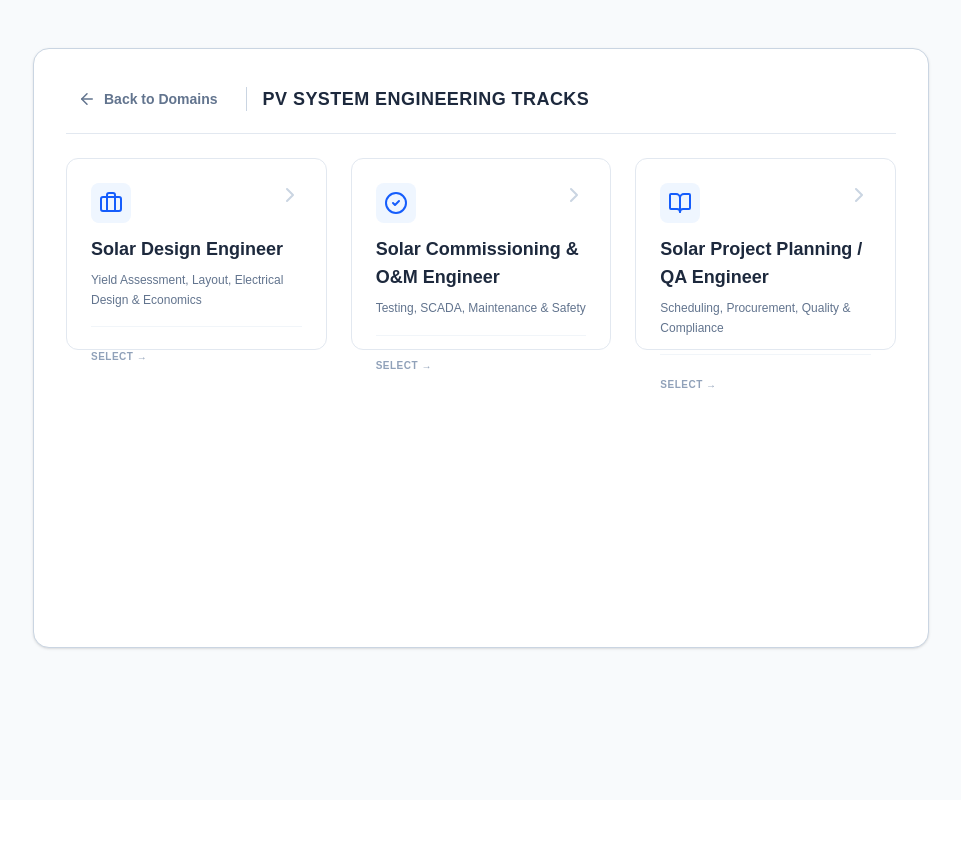
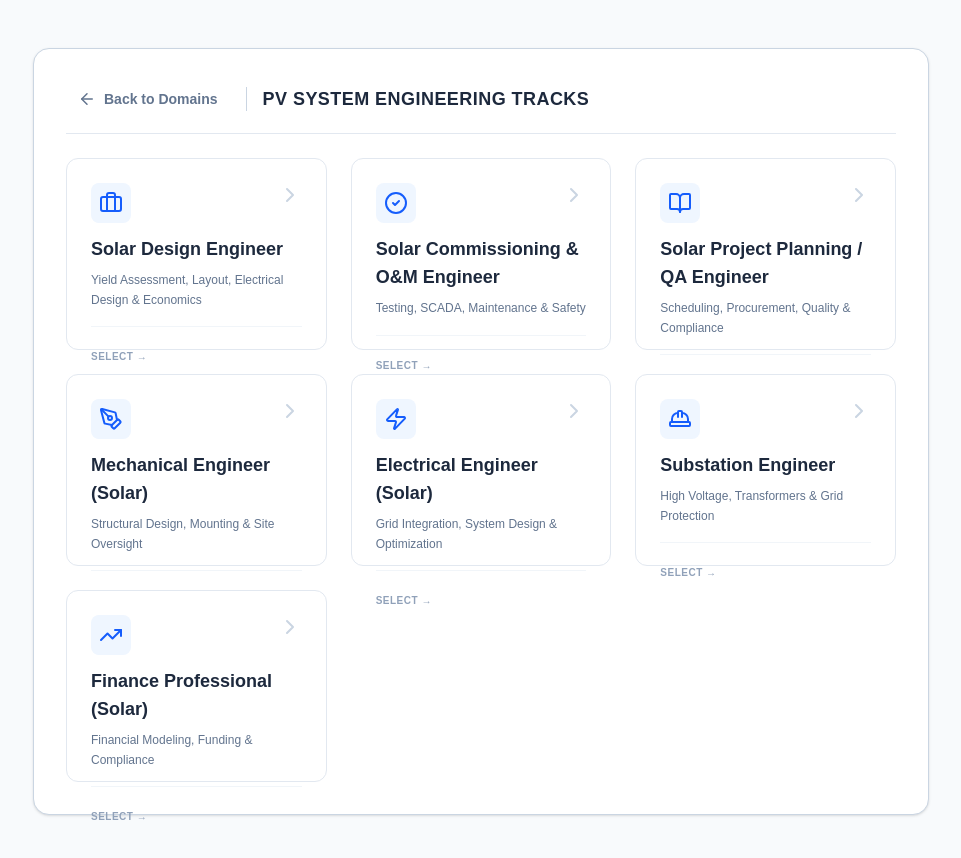
Before and after one commit to Emulsion24/Rezillion-Jobs, a Next.js app: page /skill-profile in a window 1280 px wide. Both pictures are taken after a click on the element 355 px from the left and 294 px from the top of the page. Shown: the top 858 px of the page, without its empty margins (159-1120 px from the left). Before the commit the page ends 800 px from the top, so only its background shows below. Built offline with nearby package versions, Linux system fonts and the light colour scheme.

Commit message:
add more roles in pv system

```diff
--- a/app/components/SolarDesignEngineerSection.tsx
+++ b/app/components/SolarDesignEngineerSection.tsx
@@ -13,11 +13,26 @@ import {
   ArrowLeft,
   ChevronRight,
   Plus,
-  X
+  X,
+  Zap,         // Added for Electrical/Substation
+  PenTool,     // Added for Mechanical Design
+  TrendingUp,  // Added for Finance
+  HardHat      // Added for Site/Safety
 } from 'lucide-react';
 
 // --- Types ---
-type RoleKey = "design" | "om" | "project" | "electrical" | "mechanical";
+// Updated to include new roles
+type RoleKey =
+  | "design"
+  | "om"
+  | "project"
+  | "electrical" // Existing Technician
+  | "mechanical" // Existing Technician
+  | "mech_eng"   // NEW
+  | "elec_eng"   // NEW
+  | "substation" // NEW
+  | "finance";   // NEW
+
 type ViewState = "root" | "pv_subroles" | "form";
 
 interface RowItem {
@@ -66,6 +81,7 @@ const createRow = (name: string = ""): RowItem => ({
 
 // --- CONSTANT DATA STRUCTURE ---
 const ROLES_DB: Record<RoleKey, RoleStructure> = {
+  // --- EXISTING PV ROLES ---
   design: {
     id: "design",
     label: "Solar Design Engineer",
@@ -254,9 +270,206 @@ const ROLES_DB: Record<RoleKey, RoleStructure> = {
       }
     ]
   },
+
+  // --- NEW ADDED ROLES (ENGINEERING) ---
+  mech_eng: {
+    id: "mech_eng",
+    label: "Mechanical Engineer (Solar)",
+    description: "Structural Design, Mounting Systems & Site Oversight",
+    sections: [
+      {
+        title: "1. Structural Design and Mounting Systems",
+        tools: [
+          createRow("AutoCAD"),
+          createRow("STAAD Pro"),
+          createRow("PVsyst")
+        ],
+        domain: [
+          createRow("Design racking, foundations, and support structures"),
+          createRow("Load analysis (wind, snow, seismic) for solar mounts"),
+          createRow("Develop cost-effective mounting solutions")
+        ]
+      },
+      {
+        title: "2. Project Execution and Site Oversight",
+        tools: [],
+        domain: [
+          createRow("Supervise fabrication, assembly, and installation"),
+          createRow("Coordinate with EPC teams for commissioning"),
+          createRow("Hands-on experience with fabrication & welding")
+        ]
+      },
+      {
+        title: "3. Quality Control and Maintenance",
+        tools: [],
+        domain: [
+          createRow("Perform inspections and troubleshoot mechanical issues"),
+          createRow("Optimize systems for performance"),
+          createRow("Ensure durability against environmental loads")
+        ]
+      },
+      {
+        title: "4. Innovation and Material Selection",
+        tools: [],
+        domain: [
+          createRow("Focus on corrosion resistance and efficiency"),
+          createRow("Develop solutions for hybrid systems/enclosures"),
+          createRow("Knowledge of standards (IS, IEC) & civil integration")
+        ]
+      }
+    ]
+  },
+  elec_eng: {
+    id: "elec_eng",
+    label: "Electrical Engineer (Solar)",
+    description: "System Design, Grid Integration & Power Electronics",
+    sections: [
+      {
+        title: "1. System Design and Integration",
+        tools: [
+          createRow("PVsyst"),
+          createRow("ETAP"),
+          createRow("MATLAB/Simulink"),
+          createRow("AutoCAD Electrical")
+        ],
+        domain: [
+          createRow("Engineer electrical layouts (inverters, cabling, grid)"),
+          createRow("Expertise in AC/DC systems & power electronics"),
+          createRow("Design schematics and circuit layouts")
+        ]
+      },
+      {
+        title: "2. Grid Interconnection and Optimization",
+        tools: [],
+        domain: [
+          createRow("Handle net metering & BESS integration"),
+          createRow("Performance monitoring for efficient energy flow"),
+          createRow("Compliance with codes (NEC, IEC, Indian Rules)")
+        ]
+      },
+      {
+        title: "3. Installation and Commissioning",
+        tools: [],
+        domain: [
+          createRow("Oversee wiring, testing, and startup of Arrays"),
+          createRow("Ensure compliance in MW-scale or rooftop projects"),
+          createRow("Coordination with mechanical/civil teams")
+        ]
+      },
+      {
+        title: "4. Troubleshooting and Maintenance",
+        tools: [],
+        domain: [
+          createRow("Diagnose faults and upgrade systems"),
+          createRow("Manage O&M for long-term reliability"),
+          createRow("Data analytics for yield prediction & fault detection")
+        ]
+      }
+    ]
+  },
+  substation: {
+    id: "substation",
+    label: "Substation Engineer",
+    description: "High-Voltage Design, Grid Protection & SCADA",
+    sections: [
+      {
+        title: "1. Substation Design and Construction",
+        tools: [
+          createRow("ETAP"),
+          createRow("PSCAD"),
+          createRow("AutoCAD"),
+          createRow("DigSILENT PowerFactory")
+        ],
+        domain: [
+          createRow("Develop high-voltage substations & switchgear"),
+          createRow("Transformer and stepping up power design"),
+          createRow("Layout and electrical drawings")
+        ]
+      },
+      {
+        title: "2. Grid Integration and Protection",
+        tools: [],
+        domain: [
+          createRow("Implement relays, SCADA, and protection systems"),
+          createRow("Expertise in protection devices (relays, breakers)"),
+          createRow("Risk management for intermittency and overloads")
+        ]
+      },
+      {
+        title: "3. Commissioning and Testing",
+        tools: [],
+        domain: [
+          createRow("Oversee buildup, inspections, and grid synchronization"),
+          createRow("Transient simulations for stability"),
+          createRow("Regulatory compliance")
+        ]
+      },
+      {
+        title: "4. Operations and Upgrades",
+        tools: [],
+        domain: [
+          createRow("Monitor performance and analyze faults"),
+          createRow("Expand substations for growing solar capacities"),
+          createRow("Leadership in EPC teams for budgeting")
+        ]
+      }
+    ]
+  },
+  finance: {
+    id: "finance",
+    label: "Finance Professional (Solar)",
+    description: "Project Finance, Modeling, Budgeting & Compliance",
+    sections: [
+      {
+        title: "1. Financial Modeling and Analysis",
+        tools: [
+          createRow("Microsoft Excel"),
+          createRow("PVsyst (financial modules)"),
+          createRow("Python for finance")
+        ],
+        domain: [
+          createRow("Build financial models (CAPEX/OPEX, IRR, Payback)"),
+          createRow("Sensitivity analysis for MW-scale/Rooftop"),
+          createRow("Yield and revenue forecasting integration")
+        ]
+      },
+      {
+        title: "2. Project Finance and Funding",
+        tools: [],
+        domain: [
+          createRow("Structure debt/equity financing"),
+          createRow("Negotiate with banks, NBFCs, and investors"),
+          createRow("Valuation in renewables")
+        ]
+      },
+      {
+        title: "3. Budgeting, Cost Control, and Reporting",
+        tools: [
+          createRow("Power BI/Tableau"),
+          createRow("Tally/MS Dynamics NAV")
+        ],
+        domain: [
+          createRow("Prepare project budgets & track cash flows"),
+          createRow("Generate MIS reports for management"),
+          createRow("Analytical skills for cost optimization")
+        ]
+      },
+      {
+        title: "4. Accounting, Compliance, and Taxation",
+        tools: [],
+        domain: [
+          createRow("GST/income tax compliance & audits"),
+          createRow("Regulatory filings for incentives (subsidies)"),
+          createRow("Knowledge of MNRE guidelines & net metering")
+        ]
+      }
+    ]
+  },
+
+  // --- EXISTING ROOT TECHNICAL ROLES ---
   electrical: {
     id: "electrical",
-    label: "Electrical Technician / Engineer",
+    label: "Electrical Technician",
     description: "ITI / Diploma / Exp. - Wiring, Inverters, Testing & Safety",
     sections: [
       {
@@ -622,7 +835,7 @@ const RoleSpecificForm = ({ initialSections, roleLabel }: { initialSections: Sec
 };
 
 // ----------------------------------------------------------------------
-// COMPONENT: Selection Card (Moved OUTSIDE to fix render error)
+// COMPONENT: Selection Card
 // ----------------------------------------------------------------------
 const SelectionCard = ({
   onClick,
@@ -633,7 +846,7 @@ const SelectionCard = ({
   colorClass = "blue"
 }: {
   onClick: () => void,
-  icon: React.ElementType, // Fixed: Using React.ElementType instead of any
+  icon: React.ElementType,
   title: string,
   description: string,
   active?: boolean,
@@ -673,9 +886,14 @@ export const SolarDesignSection = () => {
   const [view, setView] = useState<ViewState>('root');
   const [selectedRole, setSelectedRole] = useState<RoleKey | null>(null);
 
+  // PV roles and the new engineering roles act as sub-tracks
+  const isSubTrack = (role: RoleKey | null) =>
+    role && ['design', 'om', 'project', 'mech_eng', 'elec_eng', 'substation', 'finance'].includes(role);
+
   const handleBack = () => {
     if (view === 'form') {
-      if (selectedRole && ['design', 'om', 'project'].includes(selectedRole)) {
+      // If we are in one of the sub-tracks, go back to the sub-track selection view
+      if (isSubTrack(selectedRole)) {
         setView('pv_subroles');
       } else {
         setView('root');
@@ -711,16 +929,16 @@ export const SolarDesignSection = () => {
           </div>
 
           <div className="grid grid-cols-1 md:grid-cols-3 gap-6">
-            {/* 1. PV Engineer Category */}
+            {/* 1. PV Engineer Category - EXPANDED */}
             <SelectionCard
               onClick={handlePVGroupSelect}
               icon={Briefcase}
               title="PV System Engineering"
-              description="Design, O&M, and Project Management tracks."
+              description="Design, Engineering, Finance, and Project Management tracks."
               colorClass="blue"
             />
 
-            {/* 2. Electrical */}
+            {/* 2. Electrical Technician */}
             <SelectionCard
               onClick={() => handleRoleSelect('electrical')}
               icon={Cpu}
@@ -729,7 +947,7 @@ export const SolarDesignSection = () => {
               colorClass="emerald"
             />
 
-            {/* 3. Mechanical */}
+            {/* 3. Mechanical Technician */}
             <SelectionCard
               onClick={() => handleRoleSelect('mechanical')}
               icon={Settings}
@@ -741,7 +959,7 @@ export const SolarDesignSection = () => {
         </div>
       )}
 
-      {/* --- VIEW 2: PV SUB-ROLES SELECTION --- */}
+      {/* --- VIEW 2: PV SUB-ROLES SELECTION (Updated to include 4 new roles) --- */}
       {view === 'pv_subroles' && (
         <div className="animate-in fade-in slide-in-from-right-8 duration-300">
           <div className="flex items-center gap-4 mb-6 border-b border-slate-200 pb-4">
@@ -758,7 +976,9 @@ export const SolarDesignSection = () => {
               </h2>
           </div>
 
-          <div className="grid grid-cols-1 md:grid-cols-3 gap-6">
+          {/* Updated Grid to hold 7 items */}
+          <div className="grid grid-cols-1 md:grid-cols-2 lg:grid-cols-3 gap-6">
+            {/* Original 3 */}
             <SelectionCard
               onClick={() => handleRoleSelect('design')}
               icon={Briefcase}
@@ -777,6 +997,38 @@ export const SolarDesignSection = () => {
               title={ROLES_DB.project.label}
               description={ROLES_DB.project.description}
             />
+
+            {/* NEW: Mechanical Engineer */}
+            <SelectionCard
+              onClick={() => handleRoleSelect('mech_eng')}
+              icon={PenTool}
+              title={ROLES_DB.mech_eng.label}
+              description="Structural Design, Mounting & Site Oversight"
+            />
+
+            {/* NEW: Electrical Engineer */}
+            <SelectionCard
+              onClick={() => handleRoleSelect('elec_eng')}
+              icon={Zap}
+              title={ROLES_DB.elec_eng.label}
+              description="Grid Integration, System Design & Optimization"
+            />
+
+            {/* NEW: Substation Engineer */}
+            <SelectionCard
+              onClick={() => handleRoleSelect('substation')}
+              icon={HardHat}
+              title={ROLES_DB.substation.label}
+              description="High Voltage, Transformers & Grid Protection"
+            />
+
+            {/* NEW: Finance */}
+            <SelectionCard
+              onClick={() => handleRoleSelect('finance')}
+              icon={TrendingUp}
+              title={ROLES_DB.finance.label}
+              description="Financial Modeling, Funding & Compliance"
+            />
           </div>
         </div>
       )}
@@ -791,7 +1043,7 @@ export const SolarDesignSection = () => {
               className="flex items-center gap-2 text-sm font-bold text-slate-500 hover:text-blue-600 hover:bg-blue-50 px-3 py-2 rounded-lg transition-colors"
             >
               <ArrowLeft size={18} />
-              {['design', 'om', 'project'].includes(selectedRole) ? 'Back to PV Tracks' : 'Back to Domains'}
+              {isSubTrack(selectedRole) ? 'Back to PV Tracks' : 'Back to Domains'}
             </button>
             <div className="h-6 w-px bg-slate-300"></div>
             <span className="text-sm font-medium text-slate-400">
```
